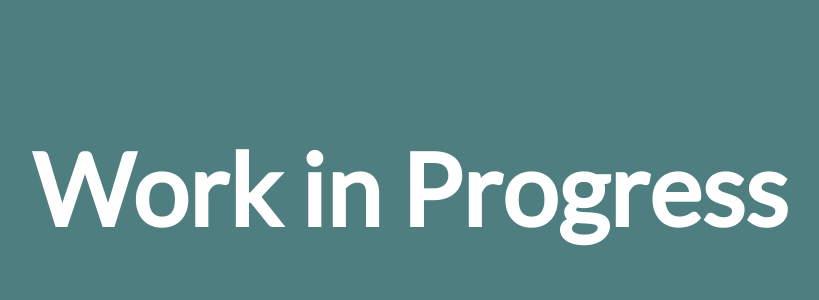
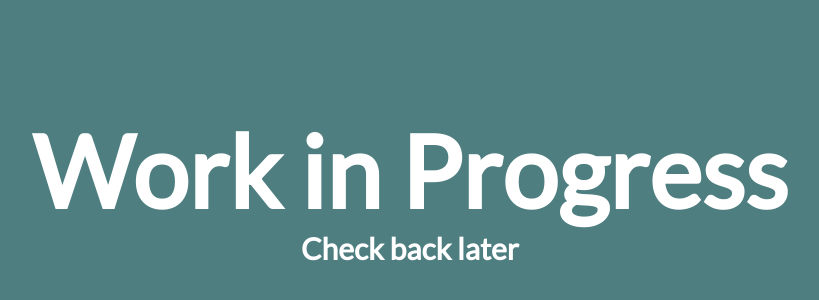
Before and after one commit to krushilnaik/krushilnaik.github.io, a React (Create React App) app: page / in a window 1280 px wide. Shown: the part 212-512 px from the top of the page, without its empty margins (230-1049 px from the left). Built offline with nearby package versions, Linux system fonts and the light colour scheme.

Commit message:
WIP styling improvements
- migrate to SCSS
- restructure project to eliminate #root element
- add animations to headers

```diff
--- a/package.json
+++ b/package.json
@@ -7,6 +7,7 @@
 		"@testing-library/jest-dom": "^5.11.4",
 		"@testing-library/react": "^11.1.0",
 		"@testing-library/user-event": "^12.1.10",
+		"animejs": "^3.2.1",
 		"gh-pages": "^3.1.0",
 		"node-sass": "^5.0.0",
 		"react": "^17.0.2",
--- a/public/index.html
+++ b/public/index.html
@@ -24,8 +24,6 @@
 		<title>Krushil's Portfolio</title>
 	</head>
 	<body>
-		<noscript>You need to enable JavaScript to run this app.</noscript>
-		<div id="root"></div>
 		<!--
 			This HTML file is a template.
 			If you open it directly in the browser, you will see an empty page.
--- a/src/App.css
+++ /dev/null
@@ -1,20 +0,0 @@
-@import url('https://fonts.googleapis.com/css2?family=Lato&display=swap');
-
-.App {
-	display: grid;
-	grid-template-columns: 1fr;
-	grid-template-rows: 1fr;
-	align-items: center;
-	justify-content: center;
-	width: 100%;
-	height: 100%;
-	background-color: rgb(78, 126, 128);
-}
-
-.App span {
-	text-align: center;
-	font-size: 100px;
-	font-weight: bold;
-	font-family: 'Lato', sans-serif;
-	color: white;
-}
--- a/src/App.jsx
+++ b/src/App.jsx
@@ -1,12 +1,38 @@
-import React from 'react';
+import anime from 'animejs';
+import React, { Fragment, useEffect, useRef } from 'react';
 
-import './App.css';
+import './scss/App.scss';
 
 function App() {
+	let wipRef = useRef(null);
+	let tipRef = useRef(null);
+
+	useEffect(() => {
+		wipRef.current = anime({
+			targets: '#wip',
+			opacity: [0, 1],
+			translateY: [-150, 0],
+			duration: 850,
+			easing: 'linear'
+		});
+
+		tipRef.current = anime({
+			targets: '.tip',
+			translateY: [-100, 0],
+			opacity: [0, 1],
+			duration: 350,
+			easing: 'linear',
+			delay: 500
+		});
+	}, []);
+
 	return (
-		<div className='App'>
-			<span>Work in Progress</span>
-		</div>
+		<Fragment>
+			<noscript>You need to enable JavaScript to view this site.</noscript>
+
+			<h1 id='wip'>Work in Progress</h1>
+			<h3 className='tip'>Check back later</h3>
+		</Fragment>
 	);
 }
 
--- a/src/index.css
+++ /dev/null
@@ -1,12 +0,0 @@
-body {
-	margin: 0;
-	padding: 0;
-	width: 100vw;
-	height: 100vh;
-	max-width: 100%;
-}
-
-#root {
-	width: 100%;
-	height: 100%;
-}
--- a/src/index.jsx
+++ b/src/index.jsx
@@ -1,11 +1,11 @@
 import React from 'react';
 import ReactDOM from 'react-dom';
-import './index.css';
+
 import App from './App';
 
 ReactDOM.render(
 	<React.StrictMode>
 		<App />
 	</React.StrictMode>,
-	document.getElementById('root')
+	document.querySelector('body')
 );
--- /dev/null
+++ b/src/scss/App.scss
@@ -0,0 +1,36 @@
+@import url('https://fonts.googleapis.com/css2?family=Lato&display=swap');
+
+* {
+	margin: 0;
+	padding: 0;
+	box-sizing: border-box;
+}
+
+body {
+	width: 100vw;
+	height: 100vh;
+	max-width: 100%;
+
+	background-color: rgb(78, 126, 128);
+
+	display: grid;
+	align-items: center;
+	justify-content: center;
+
+	* {
+		text-align: center;
+		font-family: 'Lato', sans-serif;
+		font-weight: bold;
+		color: white;
+	}
+
+	h1 {
+		font-size: 100px;
+		align-self: flex-end;
+	}
+
+	h3 {
+		align-self: flex-start;
+		font-size: 30px;
+	}
+}
```
Also changed, not shown: public/assets/css/style.css (added), src/utils/js/functions.js (added), src/utils/scss/mxins.scss (added), src/utils/scss/variables.scss (added), 2 other files (tests, documents, lock files or other folders).
